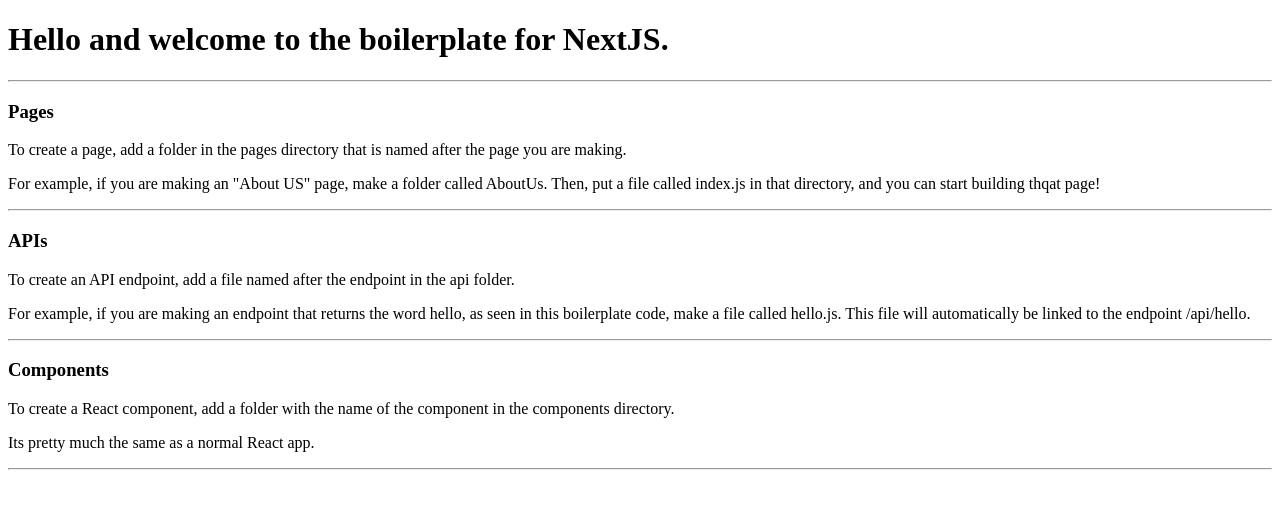
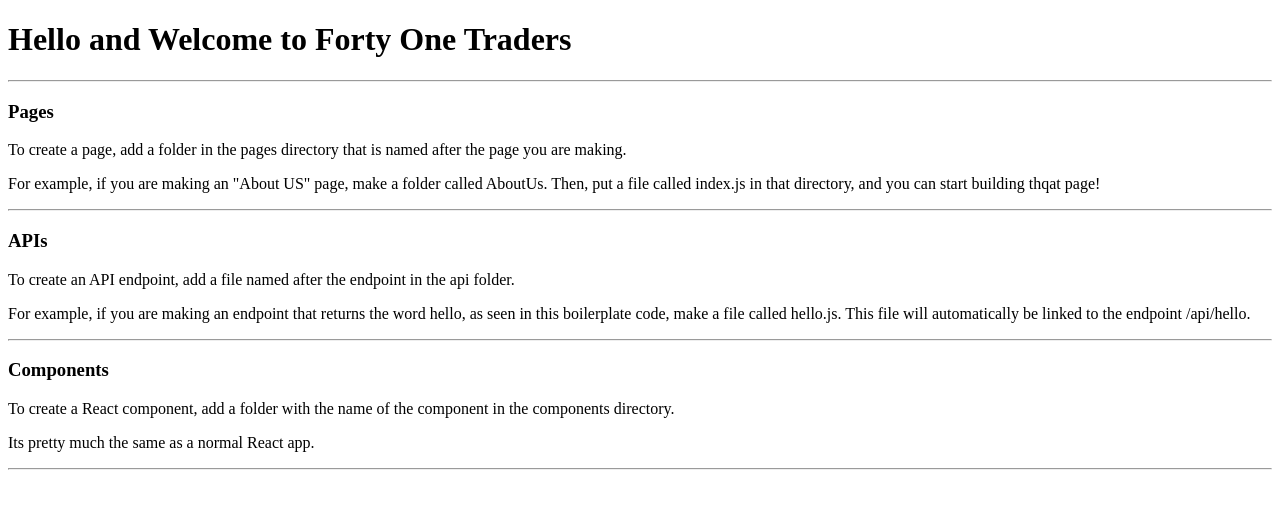
Before and after one commit to FortyOneTraders/WebPlatform, a Next.js app: page / in a window 1280 px wide. Shown: the top 508 px of the page. Built offline with nearby package versions, Linux system fonts and the light colour scheme.

Commit message:
Update index.js

```diff
--- a/pages/index.js
+++ b/pages/index.js
@@ -1,7 +1,7 @@
 export default () => {
   return (
     <div>
-      <h1>Hello and welcome to the boilerplate for NextJS.</h1>
+      <h1>Hello and Welcome to Forty One Traders</h1>
       <hr />
       <h3>Pages</h3>
       <p>To create a page, add a folder in the pages directory that is named after the page you are making.</p>
```
